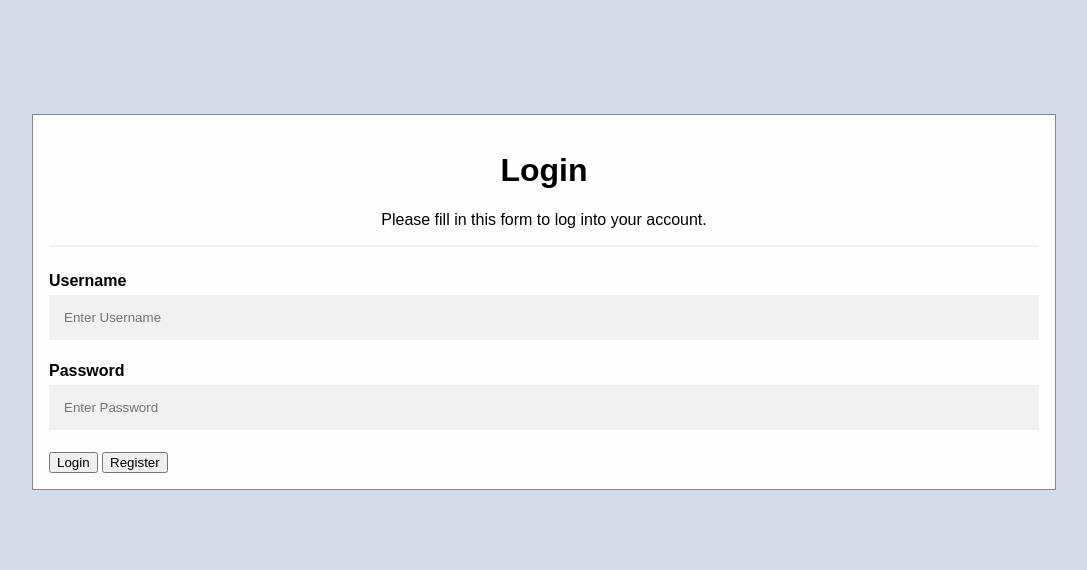
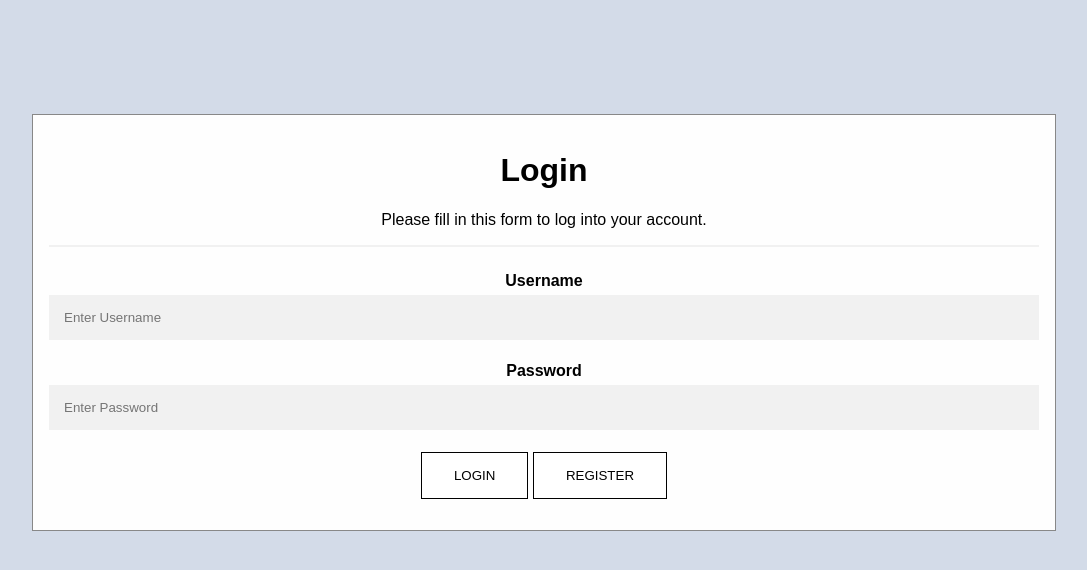
Before and after one commit to AdhilHabib/Interactive-Conway-s-Game-Of-Life, a PHP site: page /game-of-life-master/index.php in a window 1280 px wide. Shown: the top 570 px of the page, without its empty margins (96-1183 px from the left). Run offline with PHP 8.4, Linux system fonts and the light colour scheme.

Commit message:
Update index.php

```diff
--- a/game-of-life-master/index.php
+++ b/game-of-life-master/index.php
@@ -2,6 +2,7 @@
 <html>
 <head>
 <link href="signup.css" type="text/css" rel="stylesheet" />
+<link rel="stylesheet" type="text/css" href="game-of-life.css">
 </head>
 <body>
 <?php
@@ -23,10 +24,10 @@
       <input type="password" placeholder="Enter Password" name="psw">
 
 
-     <input align="center" type="submit" name="done" class="loginbtn" value="Login">
+     <input align="center" type="submit" name="done" class="button" value="Login">
 
 		 <a href="signup.php">
- 		    <input type="button" value="Register" />
+ 		    <input type="button" class ="button" value="Register" />
  		 </a>
 	 <?php
 		if(isset($_POST['done'])){
@@ -37,7 +38,7 @@
 			if(sizeof($values)==4 && strcmp( $values[1], $_POST['username'])==0 && strcmp($values[2], $_POST['psw'])==0 ){
 				$username = $values[1];
 				print("Login successfull");
-			 header("Location: game.html");
+			 header("Location: index.html");
 				exit;
 			}
 
```
